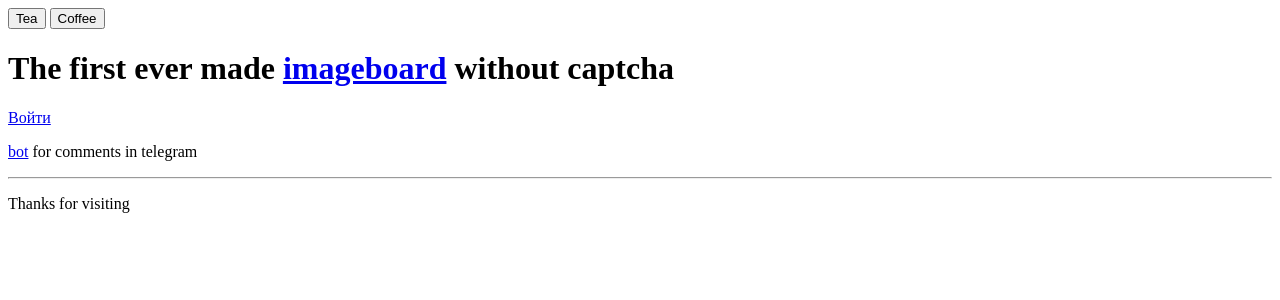
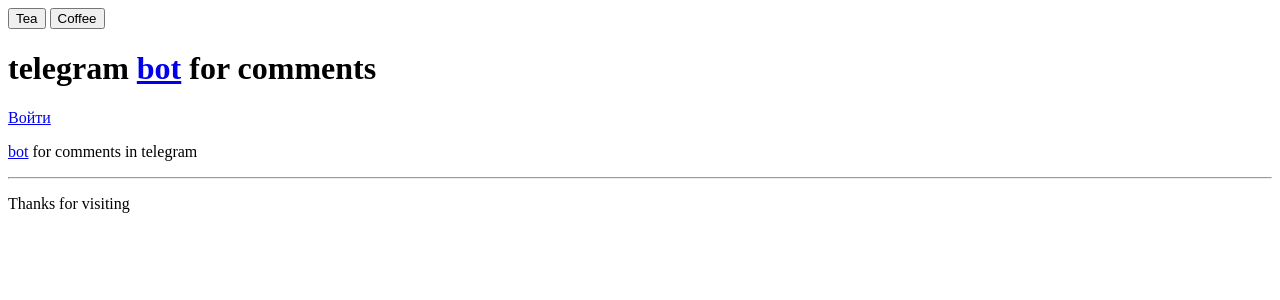
Before and after one commit to litt1e/comm_bot, a Django app: page / in a window 1280 px wide. Shown: the top 300 px of the page. Run offline with Django 3.2, Linux system fonts and the light colour scheme.

Commit message:
Update base.html

```diff
--- a/templates/base.html
+++ b/templates/base.html
@@ -18,7 +18,7 @@
             <input id="coffee-submit" type="submit" name="submit" value="Coffee">
         </form>
 <div class="page-header">
-    <h1>The first ever made <a href="/">imageboard</a> without captcha</h1>
+    <h1>telegram <a href="/">bot</a> for comments</h1>
 </div>
 {% if not user.is_authenticated %}
     <a href="http://127.0.0.1:8000/log">Войти</a>
```
